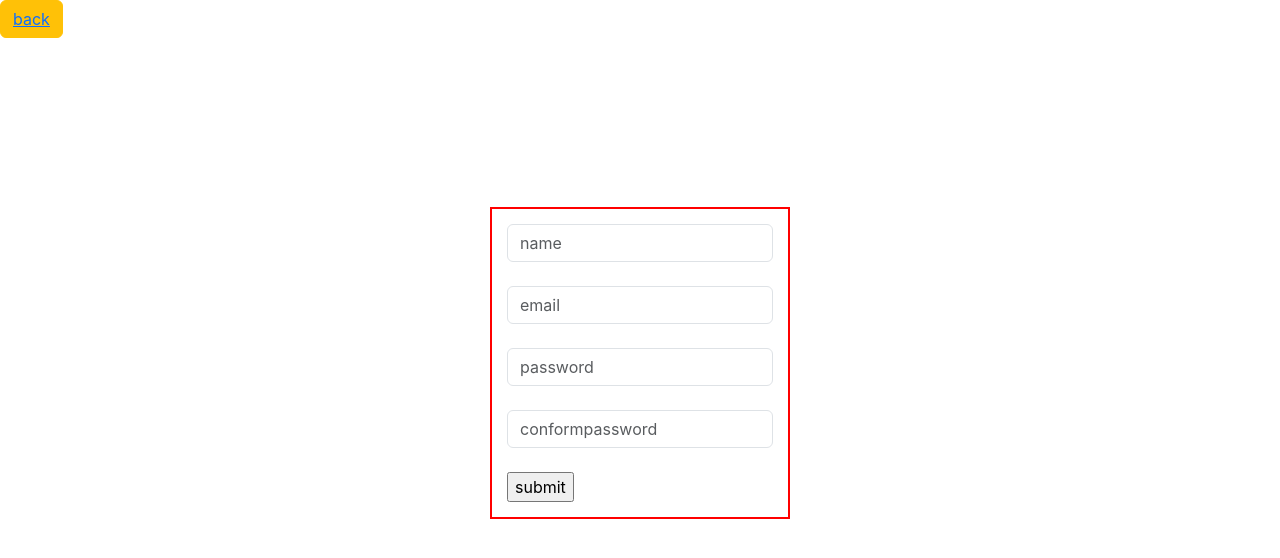
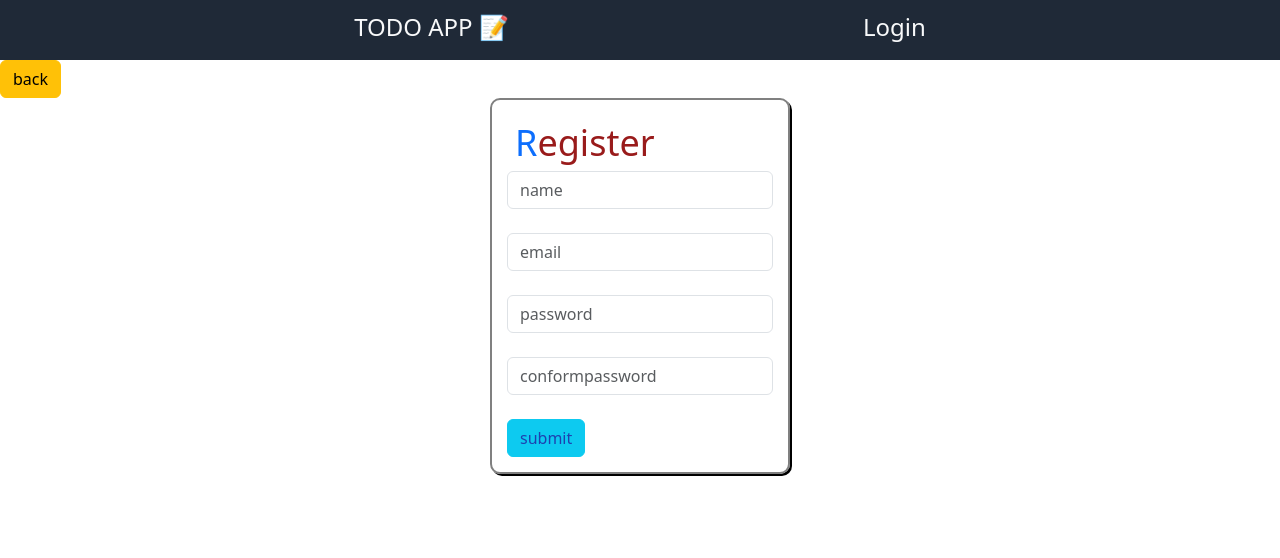
Before and after one commit to Maheshnagapavankrishna471/post-todos, a React (Create React App) app in the folder client/: page /signup in a window 1280 px wide. Shown: the top 558 px of the page. Built offline with nearby package versions, Linux system fonts and the light colour scheme.

Commit message:
third commit

```diff
--- a/client/package.json
+++ b/client/package.json
@@ -37,5 +37,8 @@
       "last 1 firefox version",
       "last 1 safari version"
     ]
+  },
+  "devDependencies": {
+    "tailwindcss": "^3.3.3"
   }
 }
--- a/client/src/EditTodo.js
+++ b/client/src/EditTodo.js
@@ -33,20 +33,21 @@ const EditTodo = () => {
         e.preventDefault()
         await axios.patch(`http://localhost:7171/updatetodo/${id}`, list)
         setList({todo:"",data:id})
-        // navigate('/')
+
     }
   return (
     <div>
       <button className='btn btn-warning'><Link to ="/">back</Link></button>
-        <h1>edit todo's here</h1>
+        <div className='main1 container'>
         <form className="main">
-        <div style={{width:"300px",border:"2px solid red", padding:"15px"}}>
-        <label for="fname">TODO'S:</label>
+        <div style={{width:"300px",border:"2px solid grey", padding:"15px",borderRadius:'10px',boxShadow:'2px 2px black'}}>
+        <h1 className='text-red-800 text-2xl m-2'><span className='text-primary'>EDIT</span> TODO</h1>
         <input type="text" className='form-control' onChange={handleChange} name='todo' placeholder='edit todo here' value={list.todo}/>
         <br/>
-        <input type="submit"  onClick={handleSubmit}  value={"submit"}/>
+        <input type="submit" className='text-blue-800  btn btn-info'  onClick={handleSubmit}  value={"submit"}/>
         </div>
       </form>
+      </div>
 
     </div>
   )
--- a/client/src/Home.js
+++ b/client/src/Home.js
@@ -1,11 +1,14 @@
-import React from 'react'
+import React, { useState } from 'react'
 import { Link } from 'react-router-dom'
+import Nav from './Nav'
 // import DisplayTodo from './DisplayTodo'
 
 const Home = () => {
+    const [nav,setNav]=useState(true)
+
     return (
         <>
-            <div className='navbar'>
+            {/* <div className='navbar'>
                 <nav class="navbar bg-body-tertiary">
                     <form class="container-fluid justify-content-start">
                          <a class="navbar-brand"><Link to='/'>TODO APP</Link></a>
@@ -19,24 +22,21 @@ const Home = () => {
                         <Link to='/'>Home</Link>
                     </li>
                     <li>
-                        <button className='btn btn-info'><Link to="/signup">Register</Link></button>
+                        <button className='btn btn-info'></button>
                     </li>
                     <li>
                         <button className='btn btn-dark'><Link to="/login">login</Link></button>
                     </li>
                     <li>
-                        <button className='btn btn-warning'><Link to="/addtodo">AddTodo</Link></button>
+                        <button className='btn btn-warning'></button>
                     </li>
                     <li>
                         <button className='btn btn-secondary'><Link to="/updatetodo/:id">EditTodo</Link></button>
                     </li>
                 </ul>
-            </div>
+            </div> */}
 
-            <div>
-                {/* <DisplayTodo/> */}
-                {/* <Home/> */}
-            </div>
+        <Nav log={true}/>
         </>
     )
 }
--- a/client/src/Login.js
+++ b/client/src/Login.js
@@ -1,6 +1,7 @@
 import axios from 'axios'
 import React, { useState } from 'react'
 import { Link, useNavigate } from 'react-router-dom'
+import Nav from './Nav'
 
 const Login = () => {
     const[log,setLog] = useState({email:"",password:""})
@@ -23,16 +24,18 @@ const Login = () => {
     }
   return (
     <>
+    <Nav isLoggedIn={false} isLoginPage={true} />
     <button className='btn btn-warning'><Link to ="/">back</Link></button>
-    <div className=' main1 container' >
-    <form className="main">
-      <div style={{width:"300px",border:"2px solid red", padding:"15px"}}>
+    <div className=' main1 container'  >
+    <form className="main" style={{}}>
+      <div style={{width:"300px",border:"2px solid grey", padding:"15px",borderRadius:'10px',boxShadow:'2px 2px black'}}>
+      <h1 className='text-red-800 text-4xl m-2'><span className='text-primary'>L</span>ogin</h1>
 
-      <input type="email" className='form-control'  onChange={handleChange} name='email'  placeholder='email'/>
+      <input type="email" className='form-control '  onChange={handleChange} name='email'  placeholder='email'/>
       <br />
       <input type="password" className='form-control'  onChange={handleChange} name='password' placeholder='password' />
       <br />
-      <input type="submit"  onClick={handleSubmit}  value={"submit"}/>
+      <input type="submit" className='text-blue-800  btn btn-info'  onClick={handleSubmit}  value={"submit"}/>
       </div>
     </form>
   </div>
--- /dev/null
+++ b/client/src/Nav.js
@@ -0,0 +1,39 @@
+import React from 'react';
+import { Link, useNavigate } from 'react-router-dom';
+
+const Nav = ({ isLoggedIn, isLoginPage, isRegisterPage,isAddTodoPage  }) => {
+    const navigate=useNavigate()
+    const logout=()=>{
+        localStorage.removeItem('id')
+        localStorage.removeItem('token')
+        navigate('/')
+      }
+    return (
+        <div className='bg-gray-800'style={{height:"60px"}}>
+            <ul>
+            <li><Link to="/" className='text-light text-2xl'>TODO APP 📝</Link></li>
+                {!isLoggedIn && !isLoginPage && (
+                  <>
+                    <li className='text-light text-2xl'>
+                        <Link to="/login">Login</Link>
+                    </li>
+
+                  </>
+                )}
+                {!isLoggedIn && !isRegisterPage && (
+                    <>
+                    <li className='text-light text-2xl'>
+                        <Link to="/signup">Register</Link>
+                    </li>
+
+                    </>
+
+                )}
+                {isLoggedIn && <li className='text-light text-2xl' onClick={logout}>logout</li>}
+                {/* {isAddTodoPage && isLoggedIn && <li className='text-light text-2xl'><Link to="/addtodo">AddTodo</Link></li>} */}
+            </ul>
+        </div>
+    );
+};
+
+export default Nav;
--- a/client/src/Signup.js
+++ b/client/src/Signup.js
@@ -1,11 +1,10 @@
 import React, { useState } from 'react'
 import axios from 'axios'
-// import { useNavigate } from 'react-router-dom'
 import { toast } from 'react-toastify';
-import { Link } from 'react-router-dom';
+import { Link, useNavigate } from 'react-router-dom';
+import Nav from './Nav';
 const Signup = () => {
-    // const navigate = useNavigate()
-    // var x='http://localhost:7171/register'
+  const navigate = useNavigate()
     const[form,setForm]=useState({name:'',email:'',password:'',conformpassword:''})
     const handleChange=(e)=>{
         setForm({...form,[e.target.name]:e.target.value})
@@ -13,9 +12,9 @@ const Signup = () => {
     }
     let Api=async()=>{
        try{
-        await axios.post('http://localhost:7171/register',form)
+         await axios.post('http://localhost:7171/register',form)
         console.log('data sent')
-        // navigate('/')
+        navigate('/login');
         toast("SignUp Successfully👌");
        }
        catch(err){
@@ -25,22 +24,24 @@ const Signup = () => {
 
   return (
     <>
-    {/* <h1>these is signup page</h1> */}
+      <Nav isLoggedIn={false} isRegisterPage={true} />
     <button className='btn btn-warning'><Link to ="/">back</Link></button>
     <div className=' main1 container' >
 
-      <form className="main">
-        <div style={{width:"300px",border:"2px solid red", padding:"15px"}}>
+      <form className="main" >
+        <div style={{width:"300px",border:"2px solid grey", padding:"15px",borderRadius:'10px',boxShadow:'2px 2px black'}}>
+        <h1 className='text-red-800 text-4xl m-2'><span className='text-primary'>R</span>egister</h1>
 
-        <input type="text" className='form-control' onChange={handleChange} name='name'  placeholder='name'/>
+        <input type="text" className='form-control' onChange={handleChange} name='name'  placeholder='name' required/>
         <br/>
-        <input type="email" className='form-control'  onChange={handleChange} name='email'  placeholder='email'/>
+        <input type="email" className='form-control'  onChange={handleChange} name='email'  placeholder='email' required/>
         <br />
-        <input type="password" className='form-control'  onChange={handleChange} name='password' placeholder='password' />
+        <input type="password" className='form-control'  onChange={handleChange} name='password' placeholder='password' required />
         <br />
-        <input type="password" className='form-control'  onChange={handleChange} name='conformpassword' placeholder='conformpassword' />
+        <input type="password" className='form-control'  onChange={handleChange} name='conformpassword' placeholder='conformpassword' required />
         <br />
-        <input type="submit"  onClick={Api}  value={"submit"}/>
+        <input type="submit" className='text-blue-800  btn btn-info'  onClick={Api}  value={"submit"}/>
+
         </div>
       </form>
     </div>
--- a/client/src/index.css
+++ /dev/null
@@ -1,39 +0,0 @@
-body {
-  margin: 0;
-  font-family: -apple-system, BlinkMacSystemFont, 'Segoe UI', 'Roboto', 'Oxygen',
-    'Ubuntu', 'Cantarell', 'Fira Sans', 'Droid Sans', 'Helvetica Neue',
-    sans-serif;
-  -webkit-font-smoothing: antialiased;
-  -moz-osx-font-smoothing: grayscale;
-  /* background-image: url("https://images.pexels.com/photos/3243/pen-calendar-to-do-checklist.jpg?auto=compress&cs=tinysrgb&w=1260&h=750&dpr=1");
-  min-width:100%;
-  background-repeat: no-repeat;
-  background-size: cover; */
-
-
-  /* display: flex;
-  justify-content: center;
-  flex-direction: row;
-  align-items: center;
-  width: 100%; */
-  /* height: 650px; */
-}
-
-code {
-  font-family: source-code-pro, Menlo, Monaco, Consolas, 'Courier New',
-    monospace;
-}
-
-.main1{
-  display: flex;
-  justify-content: center;
-  align-items: center;
- height: 650px;
-}
-li{
-  list-style-type: none;
-}
-ul{
-  display: flex;
-  justify-content: space-between;
-}
--- a/client/src/index.js
+++ b/client/src/index.js
@@ -1,6 +1,6 @@
 import React from 'react';
 import ReactDOM from 'react-dom/client';
-import './index.css';
+import './input.css';
 import App from './App';
 
 const root = ReactDOM.createRoot(document.getElementById('root'));
--- /dev/null
+++ b/client/src/input.css
@@ -0,0 +1,20 @@
+@tailwind base;
+@tailwind components;
+@tailwind utilities;
+
+.main1{
+  display: flex;
+  justify-content: center;
+  /* align-items: center; */
+ height: 650px;
+}
+li{
+  list-style-type: none;
+  margin-top: 11px;
+  /* text-shadow: 1.3px 1.3px  rgb(124, 114, 114); */
+}
+ul{
+  display: flex;
+  justify-content: space-evenly;
+ /* padding-top: 5px; */
+}
--- /dev/null
+++ b/client/tailwind.config.js
@@ -0,0 +1,8 @@
+/** @type {import('tailwindcss').Config} */
+module.exports = {
+  content: ["./src/**/*.{html,js}"],
+  theme: {
+    extend: {},
+  },
+  plugins: [],
+}
```
Also changed, not shown: client/src/AddTodo.js (+42 -37 lines), 2 other files (tests, documents, lock files or other folders).
